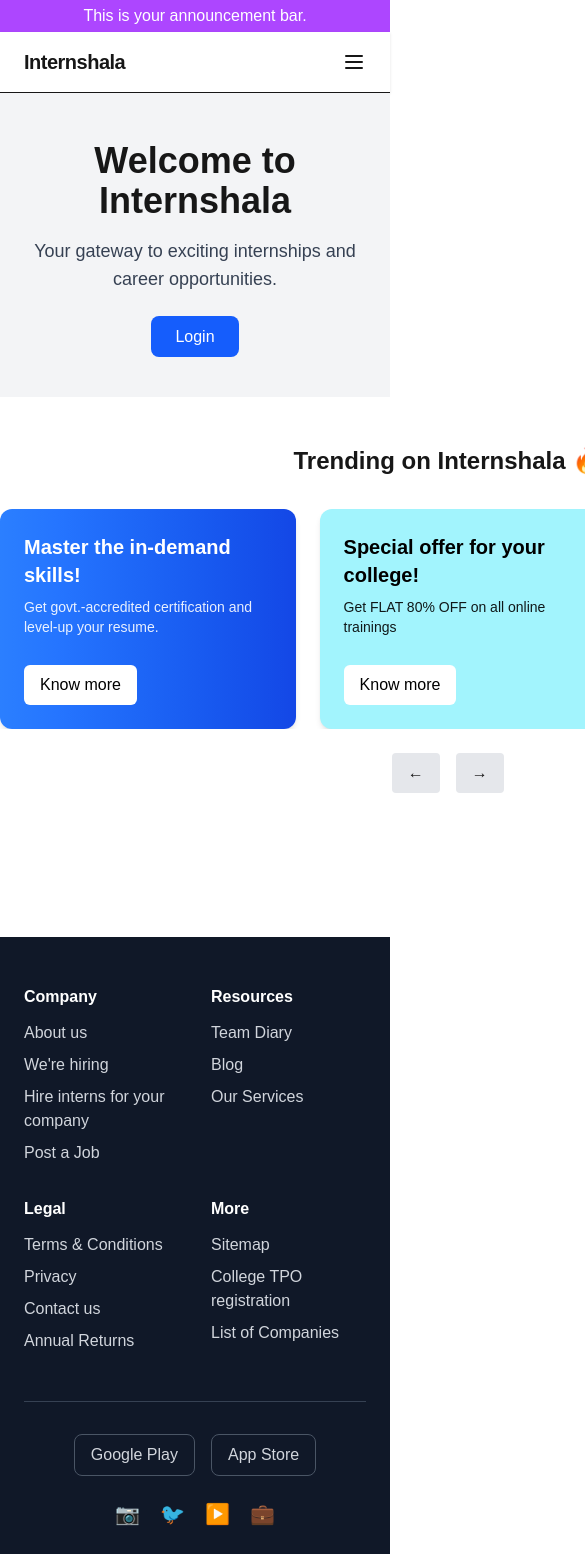
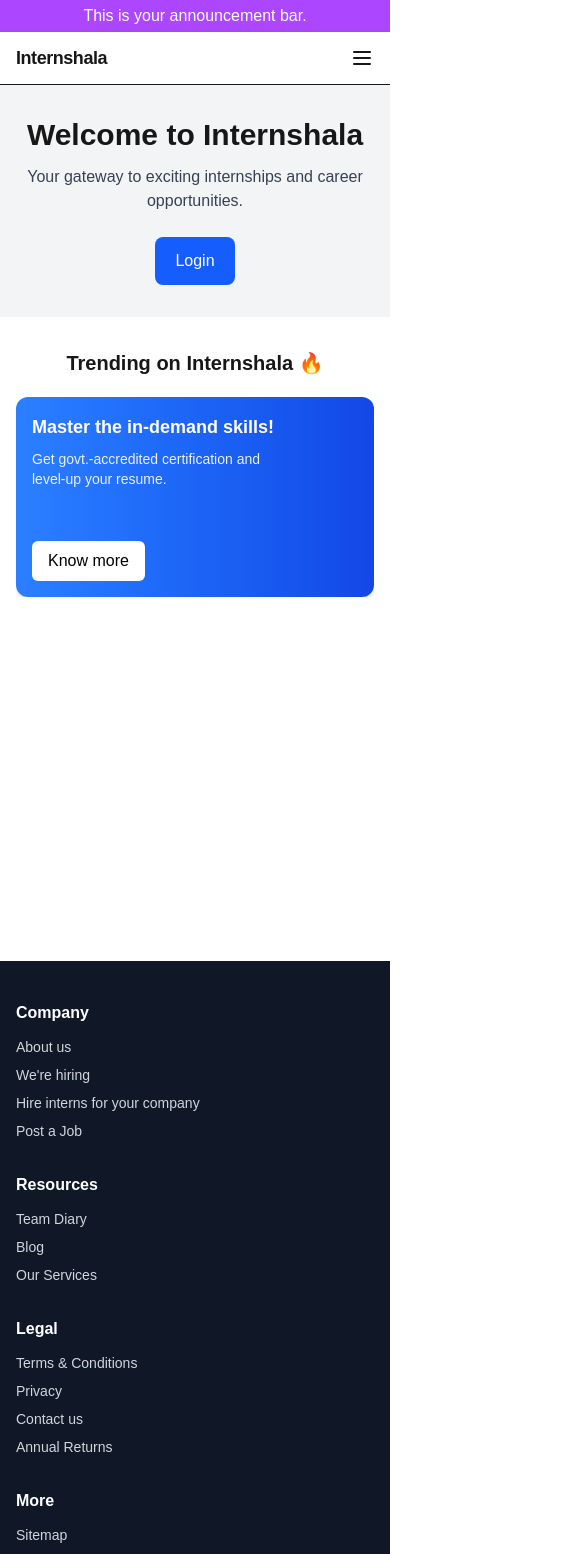
Before and after one commit to Anshul2308z/internship, a Next.js app in the folder frontend/: page / in a window 390 px wide. Shown: the top 1554 px of the page, 585 px wide, since content can reach past the window. Built offline with nearby package versions, Linux system fonts and the light colour scheme; no server answers.

Commit message:
optimized banner div for mobile

```diff
--- a/frontend/app/admin/page.tsx
+++ b/frontend/app/admin/page.tsx
@@ -7,12 +7,12 @@
   )
 }
 
-export default AdminUI
-
-const page = () => {
+const Page = () => {
   return (
-    <>
-    <Main children={<AdminUI/>}/>
-    </>
+    <Main>
+      <AdminUI/>
+    </Main>
   )
 }
+
+export default Page
--- a/frontend/app/layout.tsx
+++ b/frontend/app/layout.tsx
@@ -1,7 +1,7 @@
 import Providers from "./providers"
 import { ReactNode } from "react"
 
-import type { Metadata } from "next";
+import type { Metadata, Viewport } from "next";
 import { Geist, Geist_Mono } from "next/font/google";
 import "./globals.css";
 import Navbar from "./ui/Navbar";
@@ -23,6 +23,11 @@
   description: "Generated by create next app",
 };
 
+export const viewport: Viewport = {
+  width: "device-width",
+  initialScale: 1,
+};
+
 
 export default function RootLayout({
   children,
@@ -30,14 +35,14 @@
   children: ReactNode
 }) {
   return (
-    <html>
-      <body >
+    <html lang="en">
+      <body className={`${geistSans.variable} ${geistMono.variable} min-h-screen overflow-x-hidden bg-white text-gray-900 antialiased`}>
         <Providers>
           <Hero/>
           <Navbar />
           {children}
-          < Footer/>
-          </Providers>
+          <Footer/>
+        </Providers>
       </body>
     </html>
   )
--- a/frontend/app/page.tsx
+++ b/frontend/app/page.tsx
@@ -4,9 +4,11 @@
 
 export default function Home() {
   return (
-    <div className="min-h-screen flex flex-col">
-    <Main children={<Welcome/>}/>
-    <BannerCarousel/>
+    <div className="flex min-h-screen flex-col gap-6 sm:gap-8">
+      <Main>
+        <Welcome/>
+      </Main>
+      <BannerCarousel/>
     </div>
   );
 }
--- a/frontend/app/ui/Footer.tsx
+++ b/frontend/app/ui/Footer.tsx
@@ -37,19 +37,20 @@
   ];
 
   return (
-    <footer className="bg-gray-900 text-gray-300 px-6 md:px-16 py-12">
+    <footer className="mt-8 w-full bg-gray-900 py-10 text-gray-300 sm:py-12">
+      <div className="mx-auto w-full max-w-7xl px-4 sm:px-6 md:px-10 lg:px-16">
         {/* Top Grid */}
-      <div className="grid grid-cols-2 md:grid-cols-4 gap-8">
+        <div className="grid grid-cols-1 gap-8 sm:grid-cols-2 md:grid-cols-4">
           {footerLinks.map((section) => (
             <div key={section.title} className="space-y-3">
-            <h3 className="text-white font-semibold">{section.title}</h3>
+              <h3 className="font-semibold text-white">{section.title}</h3>
 
-            <ul className="space-y-2">
+              <ul className="space-y-2 text-sm sm:text-base">
                 {section.links.map((link) => (
                   <li key={link.name}>
                     <a
                       href={link.href}
-                    className="hover:text-white transition-colors duration-200 cursor-pointer"
+                      className="cursor-pointer transition-colors duration-200 hover:text-white"
                     >
                       {link.name}
                     </a>
@@ -61,22 +62,22 @@
         </div>
 
         {/* Bottom Section */}
-      <div className="flex flex-col md:flex-row justify-between items-center gap-6 mt-12 border-t border-gray-700 pt-8">
+        <div className="mt-10 flex flex-col items-start justify-between gap-6 border-t border-gray-700 pt-8 sm:mt-12 md:flex-row md:items-center">
 
           {/* App Buttons + Socials */}
-        <div className="flex flex-col md:flex-row items-center gap-6">
+          <div className="flex flex-col items-start gap-4 sm:gap-6 md:flex-row md:items-center">
             {/* App Buttons */}
-          <div className="flex gap-4">
+            <div className="flex flex-wrap gap-3 sm:gap-4">
               <a
                 href="#"
-              className="border border-gray-600 rounded-lg px-4 py-2 hover:border-white transition"
+                className="rounded-lg border border-gray-600 px-4 py-2 transition hover:border-white"
               >
                 Google Play
               </a>
 
               <a
                 href="#"
-              className="border border-gray-600 rounded-lg px-4 py-2 hover:border-white transition"
+                className="rounded-lg border border-gray-600 px-4 py-2 transition hover:border-white"
               >
                 App Store
               </a>
@@ -92,11 +93,12 @@
           </div>
 
           {/* Copyright */}
-        <p className="text-sm text-gray-400 text-center md:text-right">
+          <p className="text-left text-sm text-gray-400 md:text-right">
             © Copyright 2026 Internshala <br />
             (Scholiverse Educare Private Limited)
           </p>
         </div>
+      </div>
     </footer>
   );
 }
--- a/frontend/app/ui/HeroSection/BannerCarousel/BannerCard.tsx
+++ b/frontend/app/ui/HeroSection/BannerCarousel/BannerCard.tsx
@@ -8,13 +8,15 @@
 
 export function BannerCard({ banner }: { banner: Banner }) {
   return (
+    <div className="flex-[0_0_100%] sm:flex-[0_0_80%] md:flex-[0_0_50%] lg:flex-[0_0_33%]">
+
       <div
-      className={`flex-[0_0_33%] h-[220px] rounded-xl p-6 flex flex-col justify-between shadow-md ${banner.bg}`}
+        className={`flex h-50 flex-col justify-between rounded-xl p-4 shadow-md sm:h-55 sm:p-6 ${banner.bg}`}
       >
         <div>
-        <h3 className="text-xl font-bold">{banner.title}</h3>
+          <h3 className="text-lg font-bold sm:text-xl">{banner.title}</h3>
 
-        <p className="text-sm mt-2 opacity-90 max-w-[260px]">
+          <p className="mt-2 max-w-65 text-sm opacity-90">
             {banner.description}
           </p>
         </div>
@@ -23,5 +25,7 @@
           {banner.button}
         </button>
       </div>
+
+    </div>
   )
 }
--- a/frontend/app/ui/HeroSection/BannerCarousel/BannerCarousel.tsx
+++ b/frontend/app/ui/HeroSection/BannerCarousel/BannerCarousel.tsx
@@ -1,32 +1,44 @@
 "use client";
 
 import useEmblaCarousel from "embla-carousel-react";
-import { BannerControls } from "./BannerControls"
+import { BannerControls } from "./BannerControls";
 
-import { banners } from "./bannerData"
-import { BannerCard } from "./BannerCard"
+import { banners } from "./bannerData";
+import { BannerCard } from "./BannerCard";
 
 export function BannerCarousel() {
   const [emblaRef, emblaApi] = useEmblaCarousel({
     loop: true,
     align: "start",
-  })
+    skipSnaps: false,
+    dragFree: true,
+  });
+
   return (
-    <section className="max-w-6xl mx-auto mt-12">
+    <section className="mx-auto mt-2 w-full max-w-6xl px-4 pb-2 sm:mt-4 sm:px-6 lg:px-8">
 
-      <h2 className="text-2xl font-bold text-center mb-8">
+      <h2 className="mb-5 text-center text-xl font-bold sm:mb-8 sm:text-2xl">
         Trending on Internshala 🔥
       </h2>
 
+      {/* ✅ FIX 1: padding + overflow */}
       <div className="overflow-hidden" ref={emblaRef}>
-        <div className="flex gap-6">
+        <div>
+
+        {/* ✅ FIX 2: responsive gap + touch behavior */}
+        <div className="flex touch-pan-y gap-3 sm:gap-4 md:gap-6">
           {banners.map((banner) => (
             <BannerCard key={banner.id} banner={banner} />
           ))}
         </div>
+        </div>
       </div>
-      <BannerControls emblaApi={emblaApi} />
+
+      {/* ✅ FIX 3: hide arrows on mobile */}
+      <div className="hidden md:block">
+        <BannerControls emblaApi={emblaApi} />
+      </div>
 
     </section>
-  )
+  );
 }
--- a/frontend/app/ui/HeroSection/BannerCarousel/BannerControls.tsx
+++ b/frontend/app/ui/HeroSection/BannerCarousel/BannerControls.tsx
@@ -10,7 +10,7 @@
   if (!emblaApi) return null
 
   return (
-    <div className="flex justify-center gap-4 mt-6">
+    <div className="hidden md:flex justify-center gap-4 mt-6">
       <button
         onClick={() => emblaApi.scrollPrev()}
         className="px-4 py-2 bg-gray-200 rounded"
--- a/frontend/app/ui/Main.tsx
+++ b/frontend/app/ui/Main.tsx
@@ -1,8 +1,3 @@
-
-import Welcome from "./Welcome";
-
-
-
 const Main = ({children}: {children: React.ReactNode}) => {
   return (
     <div >
--- a/frontend/app/ui/Navbar.tsx
+++ b/frontend/app/ui/Navbar.tsx
@@ -19,10 +19,10 @@
 
   return (
     <nav className="w-full bg-white shadow-sm border-b">
-      <div className="max-w-7xl mx-auto px-6 py-4 flex items-center justify-between">
+      <div className="mx-auto flex w-full max-w-7xl items-center justify-between px-4 py-3 sm:px-6 sm:py-4">
 
         {/* Logo */}
-        <Link href="/" className="text-xl font-bold tracking-tight">
+        <Link href="/" className="text-lg font-bold tracking-tight sm:text-xl">
           Internshala
         </Link>
 
@@ -47,6 +47,7 @@
         <button
           className="md:hidden"
           onClick={() => setOpen(!open)}
+          aria-label="Toggle navigation menu"
         >
           <svg
             xmlns="http://www.w3.org/2000/svg"
@@ -71,13 +72,13 @@
       {/* Mobile Menu */}
       {open && (
         <div className="md:hidden border-t bg-white">
-          <div className="flex flex-col gap-4 px-6 py-4">
+          <div className="flex flex-col gap-4 px-4 py-4 sm:px-6">
 
-            <Link href="/internships">Internships</Link>
+            <Link href="/internships" onClick={() => setOpen(false)}>Internships</Link>
 
-            <Link href="#">Courses</Link>
+            <Link href="#" onClick={() => setOpen(false)}>Courses</Link>
 
-            <Link href="/jobs">Jobs</Link>
+            <Link href="/jobs" onClick={() => setOpen(false)}>Jobs</Link>
 
             <AuthButton />
 
--- a/frontend/app/ui/Welcome.tsx
+++ b/frontend/app/ui/Welcome.tsx
@@ -1,10 +1,10 @@
 'use client'
 
-import { signIn, signOut, useSession } from "next-auth/react"
+import { useSession } from "next-auth/react"
 import { AuthButton } from "./Navbar";
 import Link from "next/link";
 
-const welcome = () => {
+const Welcome = () => {
   const { data: session } = useSession();
 
   if ( session ){
@@ -13,24 +13,24 @@
      username = session.user?.name?.split(" ")[0]?.charAt(0).toUpperCase() + session.user?.name?.split(" ")[0]?.slice(1);
     }
       return (
-      <section className="bg-gray-100 py-12">
-      <div className="max-w-7xl mx-auto px-6 text-center">
-        <h1 className="text-4xl font-bold mb-4">Welcome back, {
+      <section className="bg-gray-100 py-8 sm:py-12">
+      <div className="mx-auto w-full max-w-7xl px-4 text-center sm:px-6">
+        <h1 className="mb-3 text-3xl font-bold sm:mb-4 sm:text-4xl">Welcome back, {
           username
         }</h1>
-        <p className="text-lg text-gray-700 mb-8">
+        <p className="mb-6 text-base text-gray-700 sm:mb-8 sm:text-lg">
           KEEP <b>LEARNING</b>, KEEP <b> GROWING</b>. Explore new internships and career opportunities.
         </p>
-        <div className="flex justify-center gap-4">
+        <div className="flex flex-col justify-center gap-3 sm:flex-row sm:gap-4">
         <Link
           href="/internships"
-          className="px-6 py-3 rounded-lg bg-blue-600 text-white hover:bg-blue-700 transition-colors"
+          className="rounded-lg bg-blue-600 px-5 py-3 text-white transition-colors hover:bg-blue-700 sm:px-6"
         >
           Internships for you
         </Link>
           <Link
           href="/dashboard"
-          className="px-6 py-3 rounded-lg bg-black text-white hover:bg-blue-700 transition-colors"
+          className="rounded-lg bg-black px-5 py-3 text-white transition-colors hover:bg-blue-700 sm:px-6"
         >
           Dashboard
         </Link>
@@ -41,13 +41,13 @@
   )
   }
 
-    return(<section className="bg-gray-100 py-12">
-      <div className="max-w-7xl mx-auto px-6 text-center">
-        <h1 className="text-4xl font-bold mb-4">Welcome to Internshala</h1>
-        <p className="text-lg text-gray-700 mb-8">
+    return(<section className="bg-gray-100 py-8 sm:py-12">
+      <div className="mx-auto w-full max-w-7xl px-4 text-center sm:px-6">
+        <h1 className="mb-3 text-3xl font-bold sm:mb-4 sm:text-4xl">Welcome to Internshala</h1>
+        <p className="mb-6 text-base text-gray-700 sm:mb-8 sm:text-lg">
           Your gateway to exciting internships and career opportunities.
         </p>
-        <span className="px-6 py-3 rounded-lg bg-blue-600 text-white hover:bg-blue-700 transition-colors">
+        <span className="inline-flex rounded-lg bg-blue-600 px-5 py-3 text-white transition-colors hover:bg-blue-700 sm:px-6">
         <AuthButton />
         </span>
       </div>
@@ -55,4 +55,4 @@
 
 }
 
-export default welcome
+export default Welcome
```
Lines whose indentation alone changed are shown as unchanged.
